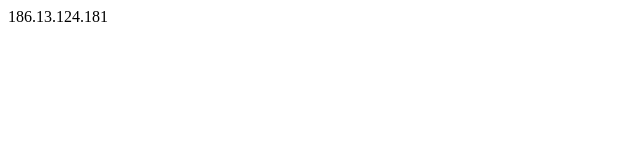
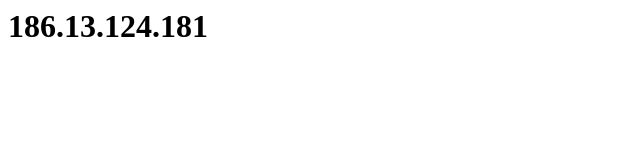
Before and after one commit to moliveto/ip, a website: page index.html in a window 1280 px wide. Shown: the whole page, without its empty margins (0-640 px from the left). Drawn offline with Linux system fonts and the light colour scheme.

Commit message:
Update IP via script: 186.13.124.181

```diff
--- a/index.html
+++ b/index.html
@@ -1 +1 @@
-<html><body>186.13.124.181</body></html>
+<html><body><h1>186.13.124.181</h1></body></html>
```
